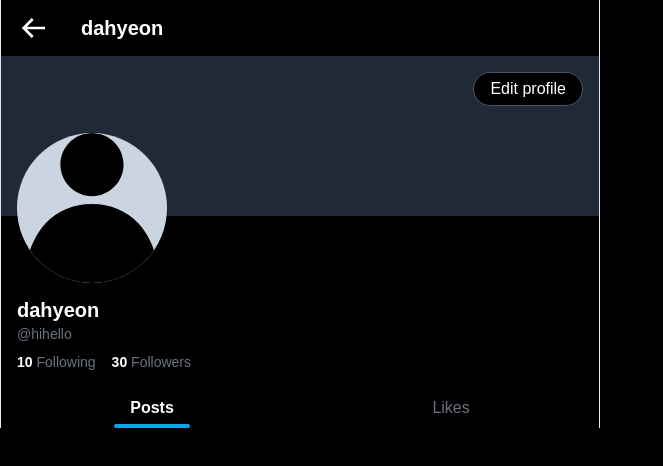
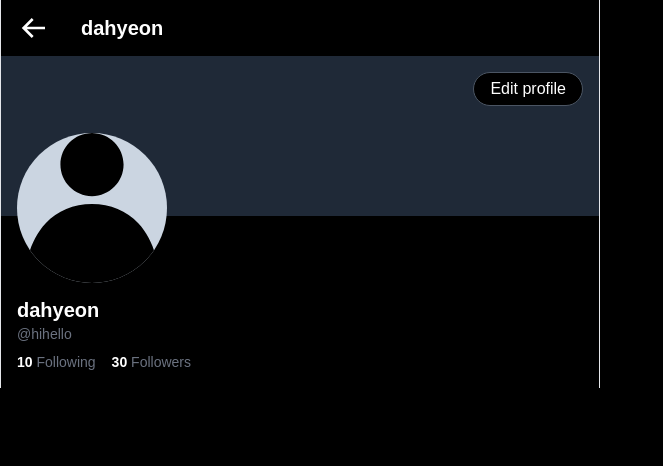
Before and after one commit to Leets-Official/Xcellent-FE, a Next.js app: page /followers in a window 1280 px wide. Shown: the top 466 px of the page, without its empty margins (0-663 px from the left). Built offline with nearby package versions, Linux system fonts and the light colour scheme.

Commit message:
refactor:Tab 컴포넌트 수정

```diff
--- a/src/app/(route)/(afterLogin)/[username]/_component/Tab.tsx
+++ b/src/app/(route)/(afterLogin)/[username]/_component/Tab.tsx
@@ -1,23 +1,30 @@
 import { useContext } from 'react';
 import { TabContext } from './TabProvider';
 
-export default function Tab() {
-  const tabContext = useContext(TabContext);
+type TabType = 'postsLikes' | 'followersFollowing';
 
-  const { tab, setTab } = tabContext;
+type TabProps = {
+  type: TabType;
+};
 
-  const onClickPost = () => {
-    setTab('post');
-  };
-  const onClickLike = () => {
-    setTab('like');
-  };
+export default function Tab({ type }: TabProps) {
+  const { tab, setTab } = useContext(TabContext);
+
+  const onClickPost = () => setTab('post');
+  const onClickLike = () => setTab('like');
+  const onClickFollowers = () => setTab('followers');
+  const onClickFollowing = () => setTab('following');
+
   return (
     <main>
       <div className="flex justify-around w-full bg-transparent">
+        {type === 'postsLikes' && (
+          <>
             <div
               onClick={onClickPost}
-          className={`px-4 py-2 ${tab === 'post' ? 'text-white font-bold' : ' text-gray-500'} relative hover:bg-gray-800 cursor-pointer`}
+              className={`px-4 py-2 ${
+                tab === 'post' ? 'text-white font-bold' : 'text-gray-500'
+              } relative hover:bg-gray-800 cursor-pointer`}
             >
               Posts
               {tab === 'post' && (
@@ -35,6 +42,34 @@
                 <span className="absolute bottom-0 left-0 w-full h-1 bg-sky-500 rounded-full"></span>
               )}
             </div>
+          </>
+        )}
+        {type === 'followersFollowing' && (
+          <>
+            <div
+              onClick={onClickFollowers}
+              className={`px-4 py-2 ${
+                tab === 'followers' ? 'text-white font-bold' : 'text-gray-500'
+              } relative hover:bg-gray-800 cursor-pointer`}
+            >
+              Followers
+              {tab === 'followers' && (
+                <span className="absolute bottom-0 left-0 w-full h-1 bg-sky-500 rounded-full"></span>
+              )}
+            </div>
+            <div
+              onClick={onClickFollowing}
+              className={`px-4 py-2 ${
+                tab === 'following' ? 'text-white font-bold' : 'text-gray-500'
+              } relative hover:bg-gray-800 cursor-pointer`}
+            >
+              Following
+              {tab === 'following' && (
+                <span className="absolute bottom-0 left-0 w-full h-1 bg-sky-500 rounded-full"></span>
+              )}
+            </div>
+          </>
+        )}
       </div>
     </main>
   );
```
Lines whose indentation alone changed are shown as unchanged.
